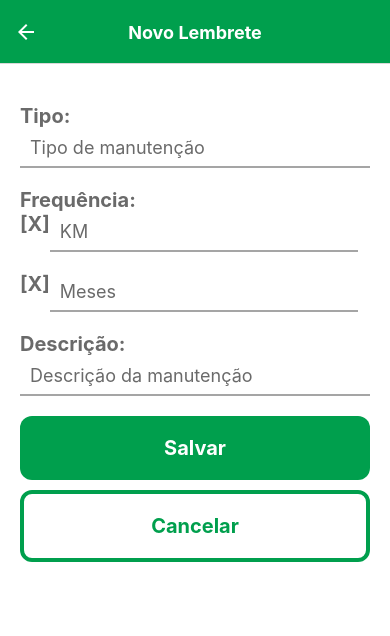
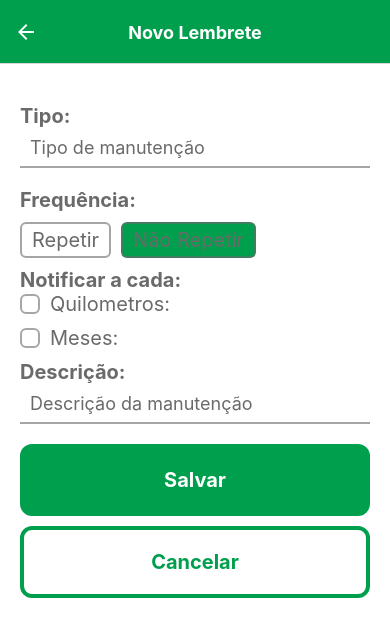
Before and after one commit to DJerowd/AutoAssistance, a React Native app: screen /NewMaintencePage in a window 390 px wide. Shown: the top 636 px of the page. Built offline with nearby package versions, Linux system fonts and the light colour scheme.

Commit message:
Nova Manutenção

```diff
--- a/src/screens/MaintenancePage.jsx
+++ b/src/screens/MaintenancePage.jsx
@@ -44,7 +44,7 @@ const MaintencePage = ({ navigation }) => {
         style={styles.addButton}
         onPress={() => handleItemPress('NewMaintencePage')}
         >
-        <Text style={styles.addButtonText}>Adicionar Novo Veículo +</Text>
+        <Text style={styles.addButtonText}>+</Text>
       </TouchableOpacity>
 
     </View>
@@ -77,15 +77,18 @@ const styles = StyleSheet.create({
 
   addButton: {
     backgroundColor: '#009F4D',
-    padding: 20,
+    width: 60,
+    height: 60,
     marginVertical: 30,
     marginHorizontal: 30,
     borderRadius: 12,
+    justifyContent: 'center',
     alignItems: 'center',
+    alignSelf: 'flex-end',
   },
   addButtonText: {
     color: '#FFFFFF',
-    fontSize: 20,
+    fontSize: 30,
     fontWeight: 'bold',
   },
 });
--- a/src/screens/NewMaintencePage.jsx
+++ b/src/screens/NewMaintencePage.jsx
@@ -3,6 +3,9 @@ import { View, Text, TextInput, TouchableOpacity, StyleSheet } from 'react-nativ
 
 const NewMaintencePage = ({ navigation }) => {
   const [type, setType] = useState('');
+  const [isRepeat, setIsRepeat] = useState(false);
+  const [isKilometersEnabled, setIsKilometersEnabled] = useState(false);
+  const [isMonthsEnabled, setIsMonthsEnabled] = useState(false);
   const [kilometers, setKilometers] = useState('');
   const [months, setMonths] = useState('');
   const [description, setDescription] = useState('');
@@ -10,8 +13,9 @@ const NewMaintencePage = ({ navigation }) => {
   const handleAddReminder = () => {
     console.log('Novo lembrete adicionado:');
     console.log('Tipo de manutenção:', type);
-    console.log('Quilometros:', kilometers);
-    console.log('Meses:', months);
+    console.log('Repetição:', isRepeat ? 'Ligada' : 'Desligada');
+    console.log('Quilometros:', isKilometersEnabled ? kilometers : 'Não habilitado');
+    console.log('Meses:', isMonthsEnabled ? months : 'Não habilitado');
     console.log('Descrição:', description);
 
     navigation.goBack();
@@ -30,26 +34,68 @@ const NewMaintencePage = ({ navigation }) => {
       <Text style={styles.label}>Frequência:</Text>
 
       <View style={styles.linha}>
-        <Text style={styles.label}>[X]</Text>
-        <TextInput
-            style={styles.input}
+        <View style={styles.checkboxContainer}>
+          <TouchableOpacity
+            style={[styles.repeatCheckbox, isRepeat && styles.checkedCheckbox]}
+            onPress={() => setIsRepeat(!isRepeat)}
+          >
+            <Text style={styles.checkboxLabel}>Repetir</Text>
+          </TouchableOpacity>
+        </View>
+
+        <View style={styles.checkboxContainer}>
+          <TouchableOpacity
+            style={[styles.repeatCheckbox, !isRepeat && styles.checkedCheckbox]}
+            onPress={() => setIsRepeat(!isRepeat)}
+          >
+            <Text style={styles.checkboxLabel}>Não Repetir</Text>
+          </TouchableOpacity>
+        </View>
+      </View>
+
+
+      <Text style={styles.label}>Notificar a cada:</Text>
+
+      <View style={styles.linha}>
+        <View style={styles.checkboxContainer}>
+          <TouchableOpacity
+            style={[styles.checkbox, isKilometersEnabled && styles.checkedCheckbox]}
+            onPress={() => setIsKilometersEnabled(!isKilometersEnabled)}
+          />
+          <Text style={styles.checkboxLabel}>Quilometros:</Text>
+
+        </View>
+        {isKilometersEnabled && (
+          <TextInput
+            style={styles.checkboxInput}
             value={kilometers}
             onChangeText={setKilometers}
-            placeholder="KM"
+            placeholder="Km"
             keyboardType="numeric"
-        />
+          />
+        )}
       </View>
 
       <View style={styles.linha}>
-        <Text style={styles.label}>[X]</Text>
-        <TextInput
-            style={styles.input}
+        <View style={styles.checkboxContainer}>
+          <TouchableOpacity
+            style={[styles.checkbox, isMonthsEnabled && styles.checkedCheckbox]}
+            onPress={() => setIsMonthsEnabled(!isMonthsEnabled)}
+          />
+          <Text style={styles.checkboxLabel}>Meses:</Text>
+        </View>
+
+        {isMonthsEnabled && (
+          <TextInput
+            style={styles.checkboxInput}
             value={months}
             onChangeText={setMonths}
-            placeholder="Meses"
+            placeholder="M"
             keyboardType="numeric"
-        />
+          />
+        )}
       </View>
+
 
     <Text style={styles.label}>Descrição:</Text>
 
@@ -93,12 +139,54 @@ const styles = StyleSheet.create({
     paddingHorizontal: 10,
   },
 
+  checkboxContainer: {
+    flexDirection: 'row',
+    alignItems: 'center',
+    marginBottom: 10,
+  },
+  checkbox: {
+    width: 20,
+    height: 20,
+    borderRadius: 6,
+    borderWidth: 2,
+    borderColor: '#6A6A6A99',
+    marginRight: 10,
+  },
+  checkedCheckbox: {
+    backgroundColor: '#009F4D',
+  },
+  checkboxLabel: {
+    color: '#6A6A6A',
+    fontSize: 20,
+  },
+  checkboxInput: {
+    color: '#6A6A6A',
+    borderBottomColor: '#6A6A6A99',
+    fontSize: 18,
+    borderBottomWidth: 2,
+    marginBottom: 10,
+    marginLeft: 10,
+    paddingHorizontal: 10,
+  },
+
+  repeatCheckbox: {
+    paddingVertical: 4,
+    paddingHorizontal: 10,
+    borderRadius: 6,
+    borderWidth: 2,
+    borderColor: '#6A6A6A99',
+    marginRight: 10,
+    marginTop: 10,
+  },
+
   linha: {
     flexDirection: 'row',
   },
 
   addButton: {
     backgroundColor: '#009F4D',
+    borderColor: '#009F4D',
+    borderWidth: 4,
     padding: 20,
     borderRadius: 12,
     alignItems: 'center',
@@ -112,8 +200,8 @@ const styles = StyleSheet.create({
 
   cancelButton: {
     backgroundColor: '#FFFFFF',
+    borderColor: '#009F4D',
     borderWidth: 4,
-    borderColor: '#009F4D',
     padding: 20,
     borderRadius: 12,
     alignItems: 'center',
```
